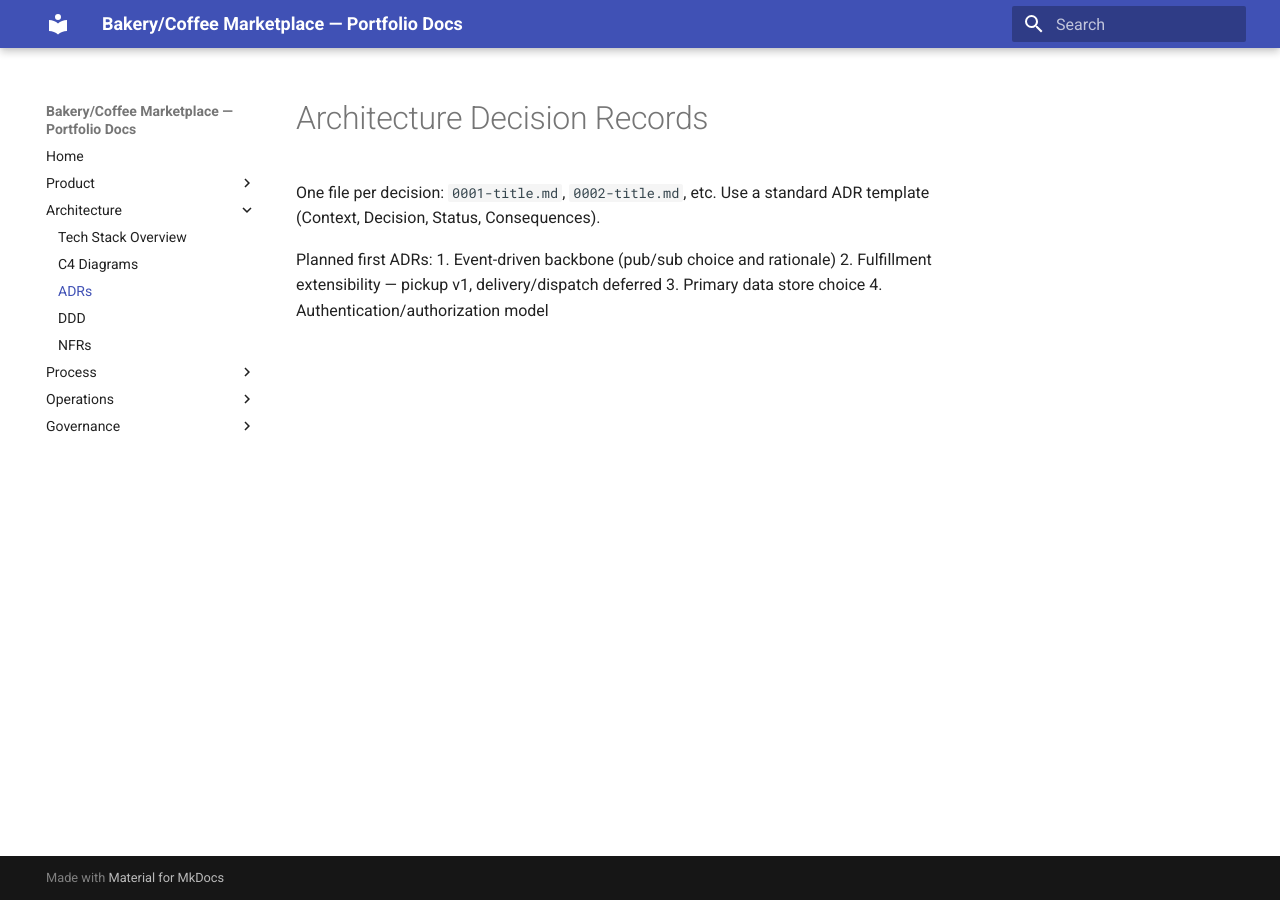
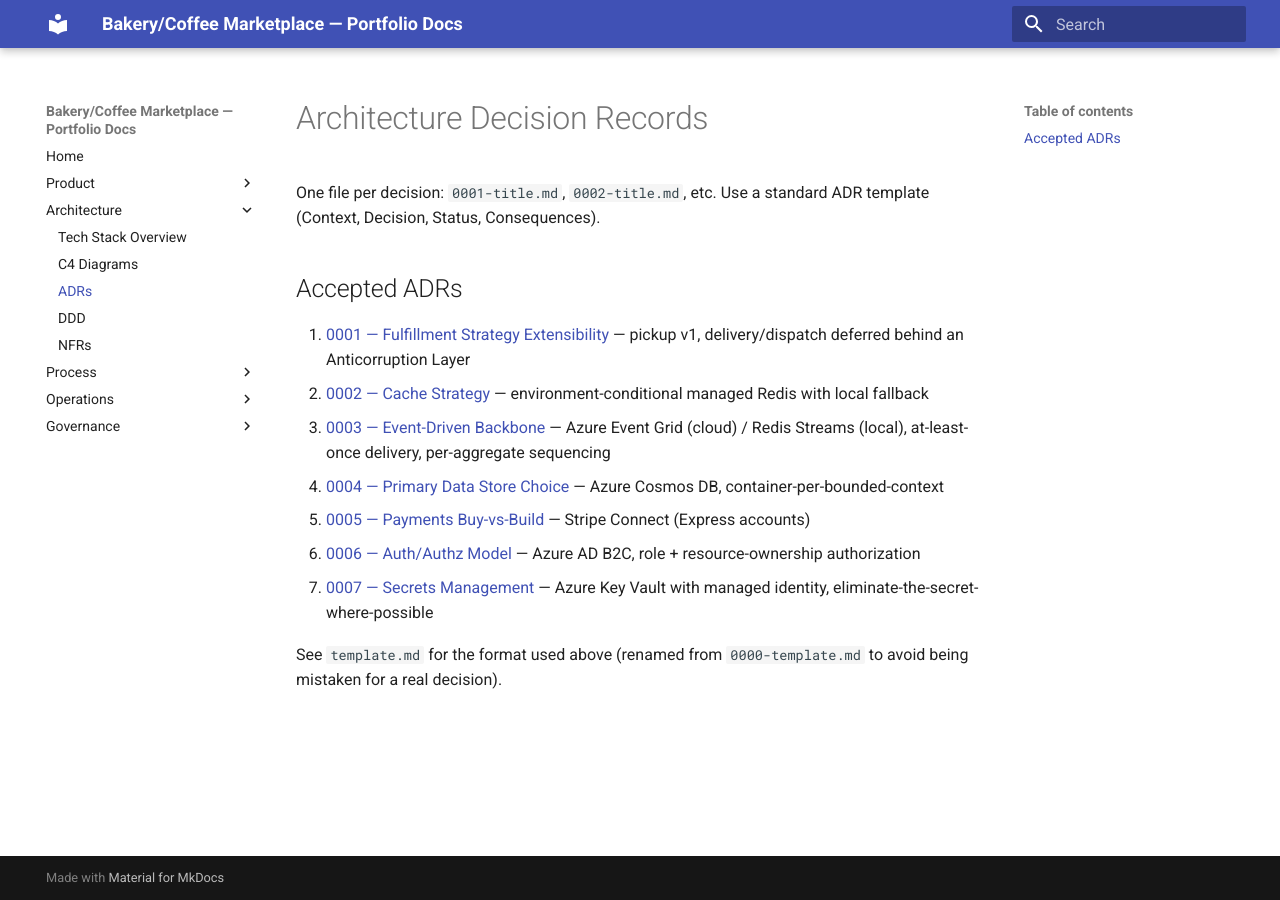
Before and after one commit to benjamin-hedrick/bakery-marketplace, an MkDocs documentation site: the page built from docs/architecture/adr/README.md, in a window 1280 px wide. Built offline with MkDocs 1.6.1 and Material for MkDocs 9.7.7, drawn with Linux system fonts in a browser that asks for light colours.

Commit message:
ADR for secrets

```diff
--- a/docs/architecture/adr/README.md
+++ b/docs/architecture/adr/README.md
@@ -2,8 +2,14 @@
 
 One file per decision: `0001-title.md`, `0002-title.md`, etc. Use a standard ADR template (Context, Decision, Status, Consequences).
 
-Planned first ADRs:
-1. Event-driven backbone (pub/sub choice and rationale)
-2. Fulfillment extensibility — pickup v1, delivery/dispatch deferred
-3. Primary data store choice
-4. Authentication/authorization model
+## Accepted ADRs
+
+1. [0001 — Fulfillment Strategy Extensibility](0001-fulfillment-strategy-extensibility.md) — pickup v1, delivery/dispatch deferred behind an Anticorruption Layer
+2. [0002 — Cache Strategy](0002-cache-strategy.md) — environment-conditional managed Redis with local fallback
+3. [0003 — Event-Driven Backbone](0003-event-driven-backbone.md) — Azure Event Grid (cloud) / Redis Streams (local), at-least-once delivery, per-aggregate sequencing
+4. [0004 — Primary Data Store Choice](0004-data-store-choice.md) — Azure Cosmos DB, container-per-bounded-context
+5. [0005 — Payments Buy-vs-Build](0005-payments-buy-vs-build.md) — Stripe Connect (Express accounts)
+6. [0006 — Auth/Authz Model](0006-auth-authz-model.md) — Azure AD B2C, role + resource-ownership authorization
+7. [0007 — Secrets Management](0007-secrets-management.md) — Azure Key Vault with managed identity, eliminate-the-secret-where-possible
+
+See `template.md` for the format used above (renamed from `0000-template.md` to avoid being mistaken for a real decision).
```
Also changed, not shown: docs/architecture/adr/0007-secrets-management.md (added, +54 -0 lines), docs/architecture/adr/template.md (added, +12 -0 lines), docs/architecture/tech-stack.md (+7 -5 lines).
